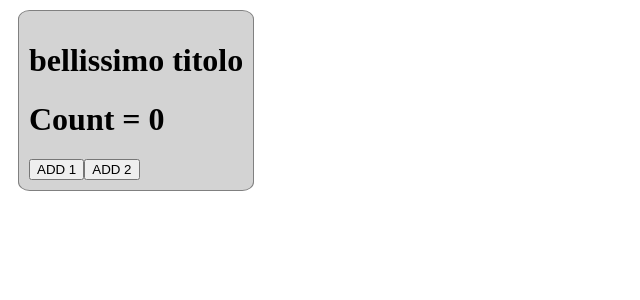
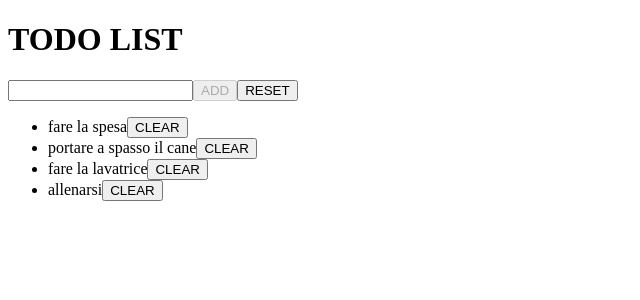
Before and after one commit to Leonardocamisa/react_exercises, a React (Create React App) app in the folder exercises/: page / in a window 1280 px wide. Shown: the top 300 px of the page, without its empty margins (0-640 px from the left). Built offline with nearby package versions, Linux system fonts and the light colour scheme.

Commit message:
exercises completed

```diff
--- a/exercises/src/App.js
+++ b/exercises/src/App.js
@@ -1,14 +1,36 @@
 import React from "react";
-import Container from "./Container";
-import Counter from "./Counter";
+import TodoList from "./TodoList";
 
 class App extends React.Component {
 	render() {
 		return (
 			<>
-          <Container title='bellissimo titolo'>
-            <Counter />
-          </Container>
+				<div>
+					<TodoList
+						render={(items,newState,deleteState) => {
+							const itemsCopy = [...items.items];
+							return (
+								<ul className="list">
+									{itemsCopy.map((el, i) => (
+										<div key={i}>
+											<li>
+												{el}
+												<button
+													onClick={() => {deleteState(itemsCopy,i);newState(itemsCopy)}
+													}
+												>
+													CLEAR
+												</button>
+											</li>
+										</div>
+									))
+                }
+								</ul>
+							);
+						}}
+
+          setState = ""/>
+				</div>
 			</>
 		);
 	}
--- a/exercises/src/Container.js
+++ /dev/null
@@ -1,12 +0,0 @@
-import React from "react";
-
-class Container extends React.Component {
-    render() {
-        return  <div className="parent-wrapper">
-                    <h1>{this.props.title}</h1>
-                    {this.props.children}
-                </div>
-    }
-}
-
-export default Container;
--- a/exercises/src/Counter.js
+++ /dev/null
@@ -1,34 +0,0 @@
-import React from "react";
-
-class Counter extends React.Component {
-    state = {
-        count : 0,
-    }
-
-    handleClickingButton = (event) => {
-        this.setState((state) => {
-            return {
-                count: state.count + 1,
-            }
-        })
-    }
-
-    handleClickingButton2 = (event) => {
-        this.setState((state) => {
-            return {
-                count: state.count + 2,
-            }
-        })
-    }
-
-    render() {
-        return <>
-            <h1>Count = {this.state.count}</h1>
-            <button onClick={this.handleClickingButton}>ADD 1</button>
-            <button onClick={this.handleClickingButton2}>ADD 2</button>
-
-        </>
-    }
-}
-
-export default Counter;
--- /dev/null
+++ b/exercises/src/TodoList.js
@@ -0,0 +1,60 @@
+import React from "react";
+
+export default class TodoList extends React.Component {
+	state = {
+		items: [
+			"fare la spesa",
+			"portare a spasso il cane",
+			"fare la lavatrice",
+			"allenarsi",
+		],
+		newItem: "",
+	};
+
+	addEvent = () => {
+		this.setState({
+			items: [...this.state.items, this.state.newItem],
+			newItem: "",
+		});
+	};
+
+	addItem = (event) => {
+		this.setState({
+			newItem: event.target.value,
+		});
+	};
+
+	resetItems = () => {
+		this.setState({
+			items: [],
+		});
+	};
+
+	newState = (array) => {
+		this.setState({
+			items : array
+		})
+	}
+
+	deleteState = (array,i) => {
+		array.splice(i,1)
+	  }
+
+
+
+	render() {
+		return (
+			<>
+				<div>
+					<h1>TODO LIST</h1>
+					<input type="text" onChange={this.addItem} value={this.state.newItem} />
+					<button onClick={this.addEvent} disabled={!this.state.newItem}>
+						ADD
+					</button>
+					<button onClick={this.resetItems}>RESET</button>
+					{this.props.render(this.state, this.newState, this.deleteState)}
+				</div>
+			</>
+		);
+	}
+}
--- a/exercises/src/index.css
+++ /dev/null
@@ -1,8 +0,0 @@
-.parent-wrapper {
-    background-color: lightgrey;
-    border: 1px solid gray;
-    width: fit-content;
-    padding: 10px;
-    margin: 10px;
-    border-radius: 5%;
-}
--- a/exercises/src/index.js
+++ b/exercises/src/index.js
@@ -1,7 +1,6 @@
 import React from "react";
 import { createRoot } from "react-dom/client"
 import App from "./App";
-import "./index.css";
 
 
 
```
Lines whose indentation alone changed are shown as unchanged.
